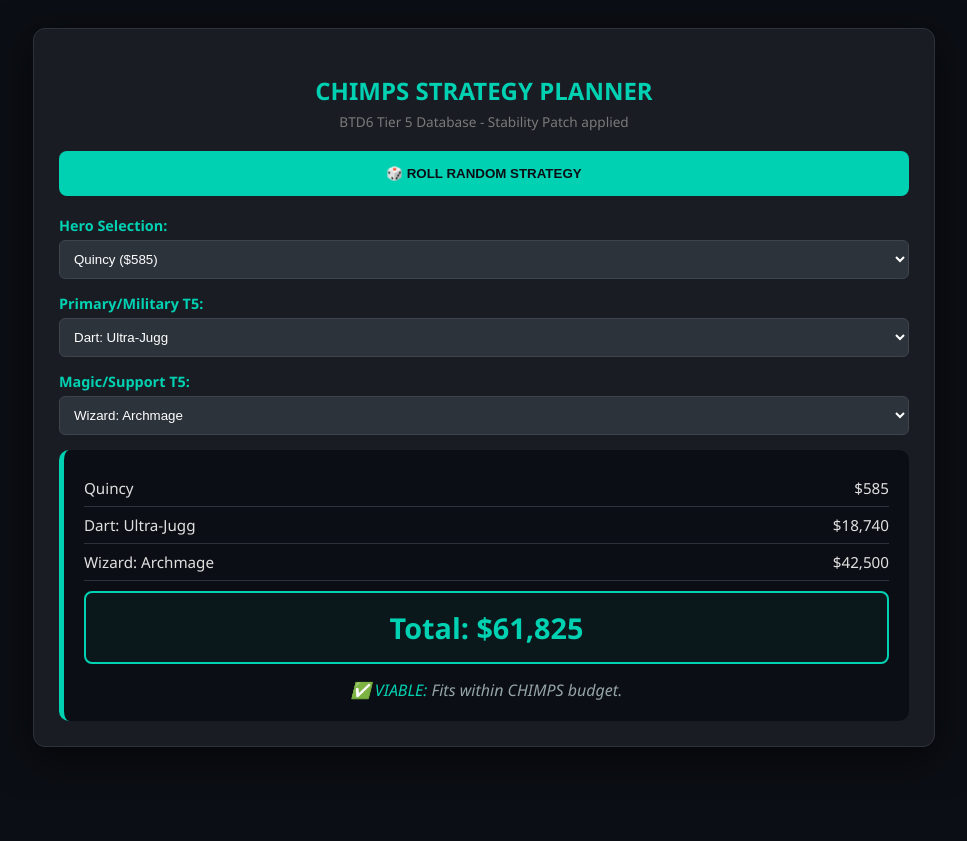
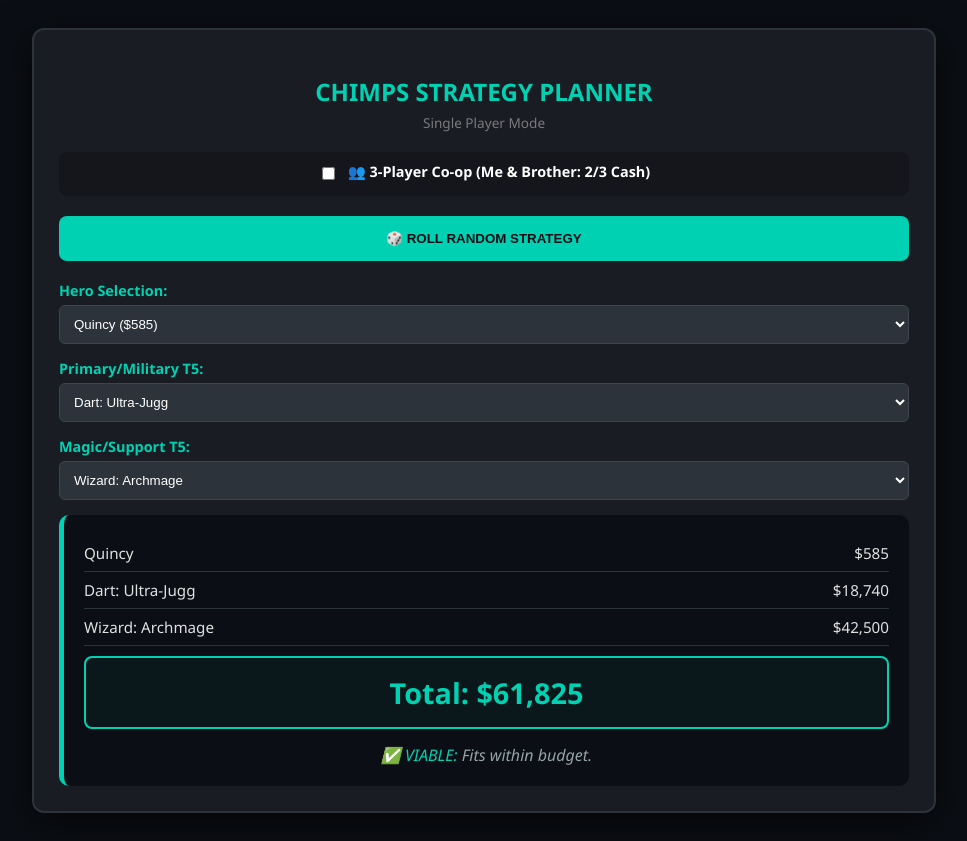
Before and after one commit to brettfilko19-sketch/BTD6Randomizer_v2, a plain HTML site: page index.html in a window 1280 px wide. Shown: the whole page, without its empty margins (156-1123 px from the left). Before the commit the page ends 800 px from the top, so only its background shows below. Drawn offline with Linux system fonts and the light colour scheme.

Commit message:
Update index.html

```diff
--- a/index.html
+++ b/index.html
@@ -5,29 +5,60 @@
     <meta name="viewport" content="width=device-width, initial-scale=1.0">
     <title>BTD6 Ultimate CHIMPS Planner</title>
     <style>
-        body { font-family: 'Segoe UI', sans-serif; background: #0b0e14; color: #e0e0e0; padding: 20px; }
-        .container { max-width: 850px; margin: auto; background: #1a1c23; padding: 25px; border-radius: 12px; border: 1px solid #2d333b; box-shadow: 0 10px 40px rgba(0,0,0,0.6); }
-        h2 { color: #00d1b2; text-align: center; text-transform: uppercase; margin-bottom: 5px; }
+        :root {
+            --primary: #00d1b2;
+            --bg-card: #1a1c23;
+            --bg-body: #0b0e14;
+            --border: #2d333b;
+        }
+
+        /* Co-op Mode Colors */
+        .coop-mode {
+            --primary: #ffdd57; /* Gold */
+            --border: #5d4d8a; /* Purple accent */
+        }
+
+        body { font-family: 'Segoe UI', sans-serif; background: var(--bg-body); color: #e0e0e0; padding: 20px; transition: all 0.3s ease; }
+        .container { max-width: 850px; margin: auto; background: var(--bg-card); padding: 25px; border-radius: 12px; border: 2px solid var(--border); box-shadow: 0 10px 40px rgba(0,0,0,0.6); position: relative; }
+
+        h2 { color: var(--primary); text-align: center; text-transform: uppercase; margin-bottom: 5px; }
         .subtitle { text-align: center; color: #7a7a7a; font-size: 0.85em; margin-bottom: 20px; }
+
+        /* Co-op Toggle Styling */
+        .coop-toggle-container {
+            display: flex; justify-content: center; align-items: center;
+            margin-bottom: 20px; padding: 10px; background: rgba(0,0,0,0.2); border-radius: 8px;
+        }
+        .coop-toggle-container label { color: #fff; margin-left: 10px; cursor: pointer; font-size: 0.9em; font-weight: bold; }
+
         .input-group { margin-bottom: 15px; }
-        label { display: block; margin-bottom: 5px; color: #00d1b2; font-weight: bold; font-size: 0.9em; }
+        label { display: block; margin-bottom: 5px; color: var(--primary); font-weight: bold; font-size: 0.9em; }
         select { width: 100%; padding: 10px; border-radius: 6px; background: #2d333b; color: white; border: 1px solid #3e444d; cursor: pointer; }
-        .btn-random { width: 100%; padding: 15px; background: #00d1b2; color: #0b0e14; border: none; border-radius: 8px; font-weight: bold; cursor: pointer; margin-bottom: 20px; transition: background 0.2s; }
-        .btn-random:hover { background: #00f0cc; }
-        .btn-random:active { background: #008f7a; }
-        .summary { background: #0b0e14; padding: 20px; border-radius: 10px; border-left: 5px solid #00d1b2; }
-        .total-box { font-size: 1.8em; text-align: center; margin-top: 10px; padding: 15px; border-radius: 8px; font-weight: bold; transition: all 0.3s ease; }
+
+        .btn-random { width: 100%; padding: 15px; background: var(--primary); color: #0b0e14; border: none; border-radius: 8px; font-weight: bold; cursor: pointer; margin-bottom: 20px; transition: 0.2s; }
+        .btn-random:hover { opacity: 0.9; transform: scale(1.01); }
+
+        .summary { background: #0b0e14; padding: 20px; border-radius: 10px; border-left: 5px solid var(--primary); }
+        .total-box { font-size: 1.8em; text-align: center; margin-top: 10px; padding: 15px; border-radius: 8px; font-weight: bold; }
+
         .under-budget { border: 2px solid #00d1b2; color: #00d1b2; background: rgba(0, 209, 178, 0.05); }
         .over-budget { border: 2px solid #ff3860; color: #ff3860; background: rgba(255, 56, 96, 0.05); }
+        .coop-warning { border: 2px solid #ffdd57; color: #ffdd57; background: rgba(255, 221, 87, 0.05); }
+
         .cost-row { display: flex; justify-content: space-between; border-bottom: 1px solid #2d333b; padding: 8px 0; font-size: 0.95em; }
-        optgroup { background: #1a1c23; color: #00d1b2; }
+        optgroup { background: #1a1c23; color: var(--primary); }
     </style>
 </head>
-<body>
+<body id="mainBody">
 
-<div class="container">
+<div class="container" id="mainContainer">
     <h2>CHIMPS Strategy Planner</h2>
-    <div class="subtitle">BTD6 Tier 5 Database - Stability Patch applied</div>
+    <div class="subtitle" id="modeSubtitle">Single Player Mode</div>
+
+    <div class="coop-toggle-container">
+        <input type="checkbox" id="coopToggle" onchange="toggleCoop()">
+        <label for="coopToggle">👥 3-Player Co-op (Me & Brother: 2/3 Cash)</label>
+    </div>
 
     <button class="btn-random" onclick="rollRandom()">🎲 ROLL RANDOM STRATEGY</button>
 
@@ -54,7 +85,6 @@
 </div>
 
 <script>
-// Data organized into a single object for easier lookup
 const DATA = {
     heroes: [
         { name: "Quincy", price: 585 }, { name: "Gwen", price: 970 }, { name: "Obyn", price: 700 },
@@ -63,7 +93,7 @@ const DATA = {
         { name: "Sauda", price: 650 }, { name: "Psi", price: 1080 }, { name: "Geraldo", price: 1325 },
         { name: "Corvus", price: 1325 }, { name: "Silas", price: 1200 }, { name: "Rosalia", price: 1100 }
     ],
-    P: [ // Primary
+    P: [
         { name: "Dart: Ultra-Jugg", price: 18740 }, { name: "Dart: PMFC", price: 53700 }, { name: "Dart: XBM", price: 27375 },
         { name: "Boomer: Glaive Lord", price: 42100 }, { name: "Boomer: Perma Charge", price: 41250 }, { name: "Boomer: MOAB Dom", price: 63500 },
         { name: "Bomb: Bloon Crush", price: 61000 }, { name: "Bomb: MOAB Elim", price: 31500 }, { name: "Bomb: Bomb Blitz", price: 40500 },
@@ -71,14 +101,14 @@ const DATA = {
         { name: "Ice: Super Brittle", price: 38500 }, { name: "Ice: Absolute Zero", price: 26000 }, { name: "Ice: Icicle Impale", price: 38200 },
         { name: "Glue: Bloon Solver", price: 31000 }, { name: "Glue: Glue Storm", price: 19500 }, { name: "Glue: Super Glue", price: 35000 }
     ],
-    M: [ // Military
+    M: [
         { name: "Sniper: Cripple MOAB", price: 45000 }, { name: "Sniper: Elite Sniper", price: 21500 }, { name: "Sniper: Elite Defender", price: 17500 },
         { name: "Sub: Energizer", price: 37000 }, { name: "Sub: Pre-Emptive", price: 43000 }, { name: "Sub: Sub Commander", price: 34000 },
         { name: "Ace: Sky Shredder", price: 46100 }, { name: "Ace: Tsar Bomba", price: 38000 }, { name: "Ace: Big Plane", price: 102000 },
         { name: "Heli: Apache Prime", price: 58000 }, { name: "Heli: Com. Commander", price: 38000 }, { name: "Heli: Special Poperations", price: 32000 },
         { name: "Dartling: Ray of Doom", price: 112000 }, { name: "Dartling: M.A.D", price: 72000 }, { name: "Dartling: B.E.Z", price: 62000 }
     ],
-    G: [ // Magic
+    G: [
         { name: "Wizard: Archmage", price: 42500 }, { name: "Wizard: WLP", price: 65000 }, { name: "Wizard: Prince Darkness", price: 31800 },
         { name: "Super: True Sun God", price: 650000 }, { name: "Super: Anti-Bloon", price: 103000 }, { name: "Super: Legend of Night", price: 255000 },
         { name: "Ninja: Grandmaster", price: 52000 }, { name: "Ninja: Grand Saboteur", price: 25000 }, { name: "Ninja: Master Bomber", price: 44000 },
@@ -86,13 +116,28 @@ const DATA = {
         { name: "Druid: Superstorm", price: 75000 }, { name: "Druid: Spirit Forest", price: 48000 }, { name: "Druid: Avatar Wrath", price: 52000 },
         { name: "Mermonkey: Abyss Lord", price: 34500 }, { name: "Mermonkey: Popseidon", price: 48000 }, { name: "Mermonkey: Final Harmonic", price: 41200 }
     ],
-    S: [ // Support
+    S: [
         { name: "Spike: Super Mines", price: 162500 }, { name: "Spike: Carpet Spikes", price: 45000 }, { name: "Spike: Perma-Spike", price: 39500 },
         { name: "Village: Primary Expert", price: 32000 }, { name: "Village: Homeland", price: 55000 }, { name: "Village: Monkeyopolis", price: 15000 },
         { name: "Engi: Sent. Champion", price: 36000 }, { name: "Engi: Ultraboost", price: 115000 }, { name: "Engi: XXXL Trap", price: 62000 },
         { name: "Beast: Megalodon", price: 65000 }, { name: "Beast: Pouākai", price: 48000 }, { name: "Beast: Giganotosaurus", price: 82000 }
     ]
 };
+
+function toggleCoop() {
+    const isCoop = document.getElementById('coopToggle').checked;
+    const body = document.getElementById('mainBody');
+    const sub = document.getElementById('modeSubtitle');
+
+    if (isCoop) {
+        body.classList.add('coop-mode');
+        sub.innerText = "Co-op Mode (Pooling 2/3 Cash)";
+    } else {
+        body.classList.remove('coop-mode');
+        sub.innerText = "Single Player Mode";
+    }
+    updateUI();
+}
 
 function populate() {
     const hSelect = document.getElementById('heroSelect');
@@ -122,7 +167,6 @@ function getTowerData(val) {
     if (!val) return { name: "None", price: 0 };
     const prefix = val.charAt(0);
     const index = parseInt(val.substring(1));
-    // Return tower from data object or a default error object
     return (DATA[prefix] && DATA[prefix][index]) ? DATA[prefix][index] : { name: "Unknown", price: 0 };
 }
 
@@ -130,12 +174,16 @@ function updateUI() {
     const hIdx = document.getElementById('heroSelect').value;
     const t1Val = document.getElementById('tower1').value;
     const t2Val = document.getElementById('tower2').value;
+    const isCoop = document.getElementById('coopToggle').checked;
 
     const hero = DATA.heroes[hIdx] || { name: "None", price: 0 };
     const t1 = getTowerData(t1Val);
     const t2 = getTowerData(t2Val);
 
     const total = Number(hero.price) + Number(t1.price) + Number(t2.price);
+
+    // Max Cash Logic: 178,000 for solo, ~118,666 for 2/3 Co-op
+    const maxCash = isCoop ? 118666 : 178000;
 
     document.getElementById('priceReport').innerHTML = `
         <div class="cost-row"><span>${hero.name}</span><span>$${hero.price.toLocaleString()}</span></div>
@@ -147,15 +195,14 @@ function updateUI() {
     const advice = document.getElementById('saveupAdvice');
 
     totalBox.innerText = `Total: $${total.toLocaleString()}`;
+    totalBox.className = "total-box";
 
-    // Dynamic Class Switching
-    totalBox.classList.remove('over-budget', 'under-budget');
-    if (total > 178000) {
+    if (total > maxCash) {
         totalBox.classList.add('over-budget');
-        advice.innerHTML = "<span style='color:#ff3860'>🚨 IMPOSSIBLE:</span> Exceeds CHIMPS cash.";
+        advice.innerHTML = `<span style='color:#ff3860'>🚨 IMPOSSIBLE:</span> Exceeds your share ($${maxCash.toLocaleString()}).`;
     } else {
-        totalBox.classList.add('under-budget');
-        advice.innerHTML = "<span style='color:#00d1b2'>✅ VIABLE:</span> Fits within CHIMPS budget.";
+        totalBox.classList.add(isCoop ? 'coop-warning' : 'under-budget');
+        advice.innerHTML = `<span style='color:${isCoop ? "#ffdd57" : "#00d1b2"}'>✅ VIABLE:</span> Fits within budget.`;
     }
 }
 
@@ -163,17 +210,12 @@ function rollRandom() {
     const hSelect = document.getElementById('heroSelect');
     const t1Select = document.getElementById('tower1');
     const t2Select = document.getElementById('tower2');
-
-    // Force a valid index selection
     hSelect.selectedIndex = Math.floor(Math.random() * hSelect.options.length);
     t1Select.selectedIndex = Math.floor(Math.random() * t1Select.options.length);
     t2Select.selectedIndex = Math.floor(Math.random() * t2Select.options.length);
-
-    // Explicitly call update so we don't rely on the 'change' event
     updateUI();
 }
 
-// Initialize
 populate();
 updateUI();
 </script>
```
